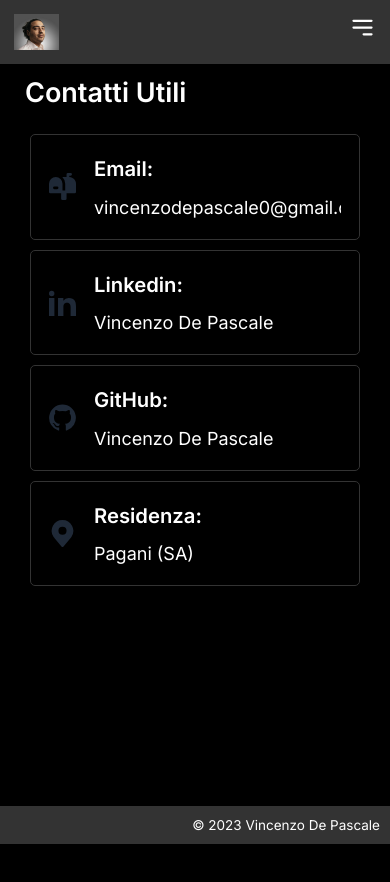
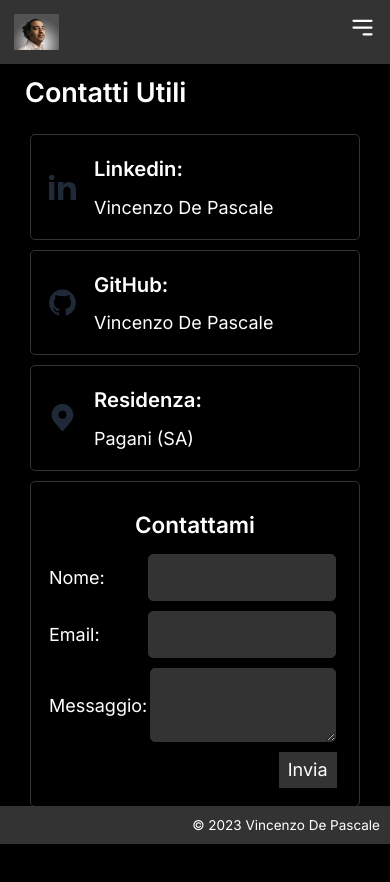
Before and after one commit to VincenzoDePascale/portfolio, a Next.js app: page /contacts in a window 390 px wide. Shown: the top 882 px of the page. Before the commit the page ends 844 px from the top, so only its background shows below. Built offline with nearby package versions, Linux system fonts and the light colour scheme.

Commit message:
update contact page

```diff
--- a/package.json
+++ b/package.json
@@ -11,6 +11,7 @@
   "dependencies": {
     "atropos": "^2.0.2",
     "bootstrap": "^5.3.1",
+    "emailjs-com": "^3.2.0",
     "eslint": "8.49.0",
     "eslint-config-next": "13.4.19",
     "flowbite": "^1.8.1",
--- a/src/app/Components/Menu.jsx
+++ b/src/app/Components/Menu.jsx
@@ -79,9 +79,9 @@ export default function Menu() {
                     fill="currentColor"
                   >
                     <path
-                      fill-rule="evenodd"
+                      fillRule="evenodd"
                       d="M4.293 4.293a1 1 0 011.414 0L10 8.586l4.293-4.293a1 1 0 111.414 1.414L11.414 10l4.293 4.293a1 1 0 01-1.414 1.414L10 11.414l-4.293 4.293a1 1 0 01-1.414-1.414L8.586 10 4.293 5.707a1 1 0 010-1.414z"
-                      clip-rule="evenodd"
+                      clipRule="evenodd"
                     />
                   </svg>
                 </span>
@@ -96,11 +96,11 @@ export default function Menu() {
                     fill="none"
                     viewBox="0 0 24 24"
                     stroke="currentColor"
-                    stroke-width="2"
+                    strokeWidth="2"
                   >
                     <path
-                      stroke-linecap="round"
-                      stroke-linejoin="round"
+                      strokeLinecap="round"
+                      strokeLinejoin="round"
                       d="M4 6h16M4 12h16m-7 6h7"
                     />
                   </svg>
--- /dev/null
+++ b/src/app/contacts/ContactForm.jsx
@@ -0,0 +1,101 @@
+"use client";
+import React, { useState, useEffect } from "react";
+import emailjs from "emailjs-com";
+import "./page.css";
+import { useRef } from "react";
+
+export default function ContactForm() {
+  const form = useRef();
+
+  // const [formData, setFormData] = useState({
+  //   userName: "",
+  //   userEmail: "",
+  //   message: "",
+  // });
+
+  useEffect(() => {
+    // Inizializza Email.js con la chiave pubblica
+    emailjs.init("1YGv38iIJPTJEEKnV");
+  }, []);
+
+  const handleInputChange = (e) => {
+    const { name, value } = e.target;
+    setFormData((prevFormData) => {
+      return {
+        ...prevFormData,
+        [name]: value,
+      };
+    });
+  };
+
+  const sendEmail = (e) => {
+    e.preventDefault();
+
+    emailjs.sendForm("service_8d1r9ot", "template_wuss68q", form.current).then(
+      (result) => {
+        console.log(result.text);
+      },
+      (error) => {
+        console.log(error.text);
+      }
+    );
+  };
+
+  return (
+    <>
+      <h2 className="text-xl font-semibold m-2 text-center">Contattami</h2>
+      <form ref={form} onSubmit={sendEmail}>
+        <div className="flex items-center">
+          <label className="w-[33%]" htmlFor="name">
+            Nome:
+          </label>
+          <input
+            className="bordBox bg-[#333] w-[66%]"
+            type="text"
+            id="name"
+            name="user_name"
+            // value={formData.user_name}
+            // onChange={handleInputChange}
+            required
+          />
+        </div>
+        <div className="flex items-center">
+          <label className="w-[33%]" htmlFor="email">
+            Email:
+          </label>
+          <input
+            className="bordBox bg-[#333] w-[66%]"
+            type="email"
+            id="email"
+            name="user_email"
+            // value={formData.user_email}
+            // onChange={handleInputChange}
+            required
+          />
+        </div>
+        <div className="flex items-center">
+          <label className="w-[33%]" htmlFor="message">
+            Messaggio:
+          </label>
+          <textarea
+            className="bordBox bg-[#333] w-[66%]"
+            id="message"
+            name="message"
+            // value={formData.message}
+            // onChange={handleInputChange}
+            required
+          />
+        </div>
+        <div className="flex flex-row-reverse">
+          <button
+            className="col bg-[#333] px-2 py-1 mt-1 me-1"
+            type="submit"
+            onClick={sendEmail}
+          >
+            Invia
+          </button>
+        </div>
+      </form>
+    </>
+  );
+}
--- a/src/app/contacts/page.css
+++ b/src/app/contacts/page.css
@@ -1,21 +1,11 @@
-.col{
+.bordBox {
   border: 1px solid #333;
   border-radius: 5px;
   margin: 5px;
 }
 
-@media only screen and (max-width: 550px) {
-  .contactBox{
-    display: flex;
-    width: 100%;
-  }
-}
-
-@media only screen and (min-width: 550px) {
-  .contactBox{
-    display: flex;
-    width: 33.3%;
-  }
+.longness {
+  flex: fit-content;
 }
 
 @-webkit-keyframes slideIn {
@@ -43,7 +33,7 @@
   }
 }
 
-.animation{
+.animation {
   -webkit-animation: slideIn 2s forwards;
   -moz-animation: slideIn 2s forwards;
   animation: slideIn 2s forwards;
--- a/src/app/contacts/page.jsx
+++ b/src/app/contacts/page.jsx
@@ -1,6 +1,7 @@
 "use client";
 import React, { useState } from "react";
 import "./page.css";
+import ContactForm from "./ContactForm";
 
 export default function Contacts() {
   const [selectedImgLinkedin, setSelectedImgLinkedin] = useState("none");
@@ -13,9 +14,9 @@ export default function Contacts() {
         <div className="container mx-auto">
           <h2 className="text-2xl font-semibold mb-4">Contatti Utili</h2>
 
-          <div className="flex">
-            <div className="contactBox flex flex-col">
-              <a
+          <div className="flex flex-col md:flex-row">
+            <div className="flex flex-col">
+              {/* <a
                 href="mailto:vincenzodepascale0@gmail.com"
                 target="_blank"
                 className="col p-4 rounded shadow md:col-start-1 flex items-center"
@@ -37,12 +38,12 @@ export default function Contacts() {
                   <h3 className="text-lg font-semibold mb-2">Email:</h3>
                   <p>vincenzodepascale0@gmail.com</p>
                 </div>
-              </a>
+              </a> */}
 
               <a
                 href="https://www.linkedin.com/in/vincenzo-de-pascale-30542322a/"
                 target="_blank"
-                className="col p-4 rounded shadow md:col-start-1 flex items-center"
+                className="bordBox p-4 rounded shadow md:col-start-1 flex items-center"
                 onMouseEnter={() => setSelectedImgLinkedin("block")}
                 onMouseLeave={() => setSelectedImgLinkedin("none")}
               >
@@ -58,7 +59,7 @@ export default function Contacts() {
                       <path
                         fill-rule="evenodd"
                         d="M7.979 5v1.586a3.5 3.5 0 0 1 3.082-1.574C14.3 5.012 15 7.03 15 9.655V15h-3v-4.738c0-1.13-.229-2.584-1.995-2.584-1.713 0-2.005 1.23-2.005 2.5V15H5.009V5h2.97ZM3 2.487a1.5 1.5 0 1 1-3 0 1.5 1.5 0 0 1 3 0Z"
-                        clip-rule="evenodd"
+                        clipRule="evenodd"
                       />
                       <path d="M3 5.012H0V15h3V5.012Z" />
                     </svg>
@@ -73,7 +74,7 @@ export default function Contacts() {
               <a
                 href="https://github.com/VincenzoDePascale"
                 target="_blank"
-                className="col p-4 rounded shadow md:col-start-1 flex items-center"
+                className="bordBox p-4 rounded shadow md:col-start-1 flex items-center"
                 onMouseEnter={() => setSelectedImgGit("block")}
                 onMouseLeave={() => setSelectedImgGit("none")}
               >
@@ -103,7 +104,7 @@ export default function Contacts() {
               <a
                 href="https://www.google.com/maps?q=Pagani,SA"
                 target="_blank"
-                className="col p-4 rounded shadow md:col-start-1 flex items-center"
+                className="bordBox p-4 rounded shadow md:col-start-1 flex items-center"
                 onMouseEnter={() => setSelectedImgMaps("block")}
                 onMouseLeave={() => setSelectedImgMaps("none")}
               >
@@ -127,8 +128,9 @@ export default function Contacts() {
               </a>
             </div>
 
-            <div className="flex w-8/12">
-              <div
+            <div className="flex longness">
+              {/* immagini a scorrimento */}
+              {/* <div
                 className={
                   "animation aspect-[6/3] " +
                   (selectedImgLinkedin === "none" ? "hidden" : "flex")
@@ -178,6 +180,11 @@ export default function Contacts() {
                   </a>{" "}
                   <style>{`#embed-map-display img { max-height: none; max-width: none!important; background: none!important; }`}</style>
                 </div>
+              </div> */}
+
+              {/* mail box */}
+              <div className="flex-col basis-full bordBox p-4 w-100">
+                <ContactForm />
               </div>
             </div>
           </div>
```
Also changed, not shown: 1 other file (tests, documents, lock files or other folders). Lines whose indentation alone changed are shown as unchanged.
